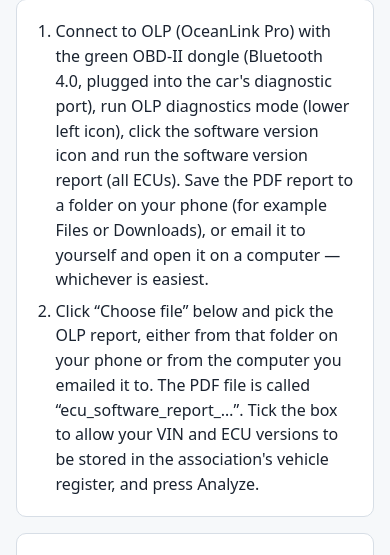
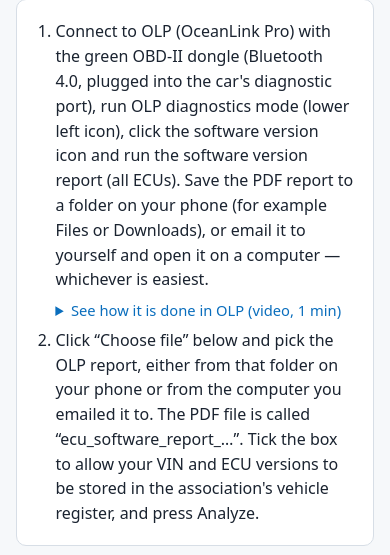
Before and after one commit to terjefl/marlin-check, a FastAPI app: page / in a window 390 px wide. Shown: the part 643-1198 px from the top of the page. Run offline with FastAPI, Linux system fonts and the light colour scheme.

Commit message:
Front page: collapsible 1-minute video under step 1 showing the OLP report flow
Screen recording of OceanLink Pro from connect to saved PDF, status bar cropped,
name, share sheet and Files dialog blurred. Loaded only on demand (preload=none),
plays inline on iPhone. Summary and caption texts in 7 languages.

Co-Authored-By: Claude Fable 5.1 <noreply@anthropic.com>

```diff
--- a/app/locales/da.json
+++ b/app/locales/da.json
@@ -152,6 +152,8 @@
     "Forbind til OLP (OceanLink Pro) med den grønne OBD-II-dongle (Bluetooth 4.0, sat i bilens diagnosestik), start OLP diagnostics mode (ikonet nederst til venstre), tryk på software version-ikonet og kør software version report (alle ECU'er). Gem PDF-rapporten i en mappe på mobilen (for eksempel Filer eller Downloads), eller send den på e-mail til dig selv og åbn den på en computer – det, der er nemmest.",
     "Tryk på »Vælg fil« nedenfor og find OLP-rapporten, enten i mappen på mobilen eller på den computer, du sendte den til. PDF-filen hedder »ecu_software_report_…«. Sæt kryds ved, at VIN og ECU-versioner gemmes i foreningens køretøjsregister, og tryk Analysér."
   ],
+  "video_summary": "Se hvordan det gøres i OLP (video, 1 min)",
+  "video_caption": "Videoen viser trin 1 fra start til gemt PDF-rapport.",
   "error_consent_required": "Du skal acceptere, at VIN og modulversioner gemmes, før rapporten kan analyseres.",
   "table_marlin_req": "Marlin-krav",
   "sw_profile": "SW {profile}",
--- a/app/locales/de.json
+++ b/app/locales/de.json
@@ -152,6 +152,8 @@
     "Verbinden Sie sich mit dem grünen OBD-II-Dongle (Bluetooth 4.0, in der Diagnosebuchse des Fahrzeugs) mit OLP (OceanLink Pro), starten Sie den OLP-Diagnosemodus (Symbol unten links), tippen Sie auf das Software-Version-Symbol und erstellen Sie den Software Version Report (alle ECUs). Speichern Sie den PDF-Bericht in einem Ordner auf Ihrem Telefon (z. B. Dateien oder Downloads) oder senden Sie ihn sich per E-Mail und öffnen Sie ihn am Computer – was für Sie am einfachsten ist.",
     "Klicken Sie unten auf „Datei auswählen“ und wählen Sie den OLP-Bericht, entweder aus diesem Ordner auf dem Telefon oder auf dem Computer, an den Sie ihn gesendet haben. Die PDF-Datei heißt „ecu_software_report_…“. Setzen Sie das Häkchen, damit VIN und ECU-Versionen im Fahrzeugregister des Vereins gespeichert werden, und klicken Sie auf Analysieren."
   ],
+  "video_summary": "So geht es in OLP (Video, 1 Min.)",
+  "video_caption": "Das Video zeigt Schritt 1 vom Start bis zum gespeicherten PDF-Bericht.",
   "error_consent_required": "Sie müssen der Speicherung von VIN und Modulversionen zustimmen, bevor der Bericht analysiert werden kann.",
   "table_marlin_req": "Marlin-Anforderung",
   "sw_profile": "SW {profile}",
--- a/app/locales/en.json
+++ b/app/locales/en.json
@@ -152,6 +152,8 @@
     "Connect to OLP (OceanLink Pro) with the green OBD-II dongle (Bluetooth 4.0, plugged into the car's diagnostic port), run OLP diagnostics mode (lower left icon), click the software version icon and run the software version report (all ECUs). Save the PDF report to a folder on your phone (for example Files or Downloads), or email it to yourself and open it on a computer — whichever is easiest.",
     "Click “Choose file” below and pick the OLP report, either from that folder on your phone or from the computer you emailed it to. The PDF file is called “ecu_software_report_…”. Tick the box to allow your VIN and ECU versions to be stored in the association's vehicle register, and press Analyze."
   ],
+  "video_summary": "See how it is done in OLP (video, 1 min)",
+  "video_caption": "The video shows step 1 from start to saved PDF report.",
   "error_consent_required": "You must accept that the VIN and module versions are stored before the report can be analyzed.",
   "table_marlin_req": "Marlin requirement",
   "sw_profile": "SW {profile}",
--- a/app/locales/es.json
+++ b/app/locales/es.json
@@ -152,6 +152,8 @@
     "Conéctese a OLP (OceanLink Pro) con el dongle OBD-II verde (Bluetooth 4.0, conectado al puerto de diagnóstico del coche), inicie el modo de diagnóstico de OLP (icono inferior izquierdo), pulse el icono de versión de software y genere el informe de versiones de software (todas las ECU). Guarde el informe PDF en una carpeta de su móvil (por ejemplo Archivos o Descargas), o envíeselo por correo electrónico y ábralo en un ordenador, lo que le resulte más fácil.",
     "Pulse «Elegir archivo» más abajo y seleccione el informe OLP, ya sea desde esa carpeta de su móvil o desde el ordenador al que se lo envió. El archivo PDF se llama «ecu_software_report_…». Marque la casilla para permitir que el VIN y las versiones de las ECU se guarden en el registro de vehículos de la asociación, y pulse Analizar."
   ],
+  "video_summary": "Vea cómo se hace en OLP (vídeo, 1 min)",
+  "video_caption": "El vídeo muestra el paso 1 desde el inicio hasta el informe PDF guardado.",
   "error_consent_required": "Debe aceptar que el VIN y las versiones de los módulos se guarden antes de que el informe pueda analizarse.",
   "table_marlin_req": "Requisito Marlin",
   "sw_profile": "SW {profile}",
--- a/app/locales/fr.json
+++ b/app/locales/fr.json
@@ -152,6 +152,8 @@
     "Connectez-vous à OLP (OceanLink Pro) avec le dongle OBD-II vert (Bluetooth 4.0, branché sur la prise diagnostic de la voiture), lancez le mode diagnostic OLP (icône en bas à gauche), appuyez sur l'icône « software version » et générez le rapport de versions logicielles (tous les calculateurs). Enregistrez le rapport PDF dans un dossier de votre téléphone (par exemple Fichiers ou Téléchargements), ou envoyez-le-vous par e-mail et ouvrez-le sur un ordinateur – ce qui est le plus simple.",
     "Cliquez sur « Choisir un fichier » ci-dessous et sélectionnez le rapport OLP, soit dans ce dossier sur votre téléphone, soit sur l'ordinateur auquel vous l'avez envoyé. Le fichier PDF s'appelle « ecu_software_report_… ». Cochez la case autorisant l'enregistrement du VIN et des versions des calculateurs dans le registre des véhicules de l'association, puis appuyez sur Analyser."
   ],
+  "video_summary": "Voir comment faire dans OLP (vidéo, 1 min)",
+  "video_caption": "La vidéo montre l'étape 1, du début jusqu'au rapport PDF enregistré.",
   "error_consent_required": "Vous devez accepter l'enregistrement du VIN et des versions des modules avant que le rapport puisse être analysé.",
   "table_marlin_req": "Exigence Marlin",
   "sw_profile": "SW {profile}",
--- a/app/locales/nb.json
+++ b/app/locales/nb.json
@@ -152,6 +152,8 @@
     "Koble til OLP (OceanLink Pro) med den grønne OBD-II-dongelen (Bluetooth 4.0, satt i bilens diagnoseport), start OLP diagnostics mode (ikonet nederst til venstre), trykk på software version-ikonet og kjør software version report (alle ECU-er). Lagre PDF-rapporten i en mappe på mobilen (for eksempel Filer eller Nedlastinger), eller send den på e-post til deg selv og åpne den på en datamaskin – det som er enklest.",
     "Trykk «Velg fil» under og finn OLP-rapporten, enten i mappen på mobilen eller på datamaskinen du sendte den til. PDF-filen heter «ecu_software_report_…». Kryss av for at VIN og ECU-versjoner lagres i foreningens kjøretøyregister, og trykk Analyser."
   ],
+  "video_summary": "Se hvordan det gjøres i OLP (video, 1 min)",
+  "video_caption": "Videoen viser trinn 1 fra start til lagret PDF-rapport.",
   "error_consent_required": "Du må akseptere at VIN og modulversjoner lagres før rapporten kan analyseres.",
   "table_marlin_req": "Marlin-krav",
   "sw_profile": "SW {profile}",
--- a/app/locales/sv.json
+++ b/app/locales/sv.json
@@ -152,6 +152,8 @@
     "Anslut till OLP (OceanLink Pro) med den gröna OBD-II-dongeln (Bluetooth 4.0, ansluten till bilens diagnosuttag), starta OLP diagnostics mode (ikonen längst ned till vänster), tryck på software version-ikonen och kör software version report (alla ECU:er). Spara PDF-rapporten i en mapp på mobilen (till exempel Filer eller Hämtade filer), eller mejla den till dig själv och öppna den på en dator – det som är enklast.",
     "Tryck på ”Välj fil” nedan och leta upp OLP-rapporten, antingen i mappen på mobilen eller på datorn du mejlade den till. PDF-filen heter ”ecu_software_report_…”. Kryssa i att VIN och ECU-versioner lagras i föreningens fordonsregister, och tryck Analysera."
   ],
+  "video_summary": "Se hur det görs i OLP (video, 1 min)",
+  "video_caption": "Videon visar steg 1 från start till sparad PDF-rapport.",
   "error_consent_required": "Du måste acceptera att VIN och modulversioner lagras innan rapporten kan analyseras.",
   "table_marlin_req": "Marlin-krav",
   "sw_profile": "SW {profile}",
--- a/app/static/style.css
+++ b/app/static/style.css
@@ -153,6 +153,10 @@ table.resulttable { min-width: 720px; }
 .steps { background: var(--surface); border: 1px solid var(--border); border-radius: 10px; padding: 0.8rem 1.2rem 0.8rem 2.4rem; max-width: 560px; margin: 0 0 1rem; }
 .steps li { margin: 0.4rem 0; }
 .stepsheading { font-size: 1.05rem; margin-bottom: 0.4rem; }
+.howto-video { margin: 0.4rem 0 0.2rem; }
+.howto-video summary { cursor: pointer; color: var(--accent); font-size: 0.92rem; }
+.howto-video summary:hover { text-decoration: underline; }
+.howto-video video { display: block; width: 100%; max-width: 300px; margin: 0.6rem 0 0.3rem; border-radius: 12px; border: 1px solid var(--border); background: #000; }
 .stat.partial .num { color: #b07d00; }
 
 /* v2: dashboard */
--- a/app/templates/index.html
+++ b/app/templates/index.html
@@ -13,7 +13,17 @@
 <h2 class="stepsheading">{{ t('steps_heading') }}</h2>
 <ol class="steps">
   {% for step in steps %}
-  <li>{{ step }}</li>
+  <li>{{ step }}
+    {% if loop.first %}
+    <details class="howto-video">
+      <summary>{{ t('video_summary') }}</summary>
+      <video controls preload="none" playsinline
+             poster="/static/olp-howto-poster.jpg?v={{ static_v }}"
+             src="/static/olp-howto.mp4?v={{ static_v }}"></video>
+      <p class="hint">{{ t('video_caption') }}</p>
+    </details>
+    {% endif %}
+  </li>
   {% endfor %}
 </ol>
 
```
Also changed, not shown: app/static/olp-howto-poster.jpg (added), 1 other file.
